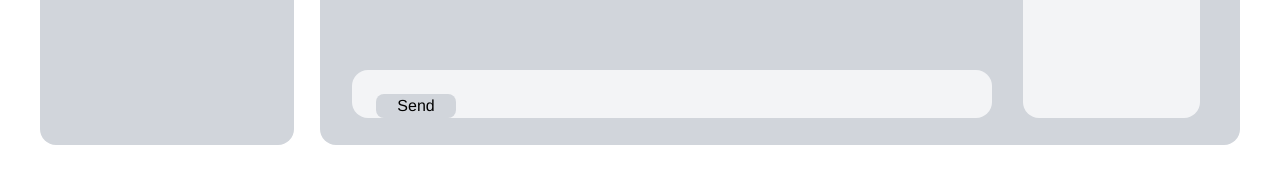
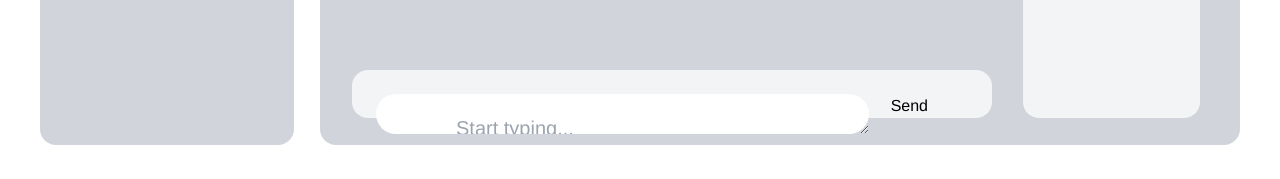
Before and after one commit to JoelShaw0/Discussit, a React (Create React App) app in the folder client/: page /viewdiscussion in a window 1280 px wide. Shown: the part 618-797 px from the top of the page. Built offline with nearby package versions, Linux system fonts and the light colour scheme; a web font is replaced by a local one.

Commit message:
Finishing Touches I guess
If it works it works :100:

```diff
--- a/client/src/pages/ViewDiscussion.js
+++ b/client/src/pages/ViewDiscussion.js
@@ -13,9 +13,9 @@ export default function ViewDiscussion() {
                 <div className="flex fixed justify-start items-center flex-col h-4/6 right-20 bottom-16 bg-gray-100 rounded-2xl mt-20 p-12">
                     <p font-sourceSerifPro>User online</p>
                 </div>
-                <div className="flex fixed justify-start flex-col w-1/2 ml-16 h-1 right-72 bottom-16 bg-gray-100 rounded-2xl mt-20 p-6">
-                    <textarea className="" className="text-xl" type="text" placeholder="Start typing..."></textarea>
-                    <button className="right-72 h-15 w-20 text-black rounded-lg bg-gray-300 hover:bg-gray-200">Send</button>
+                <div className="flex fixed justify-start flex-row w-1/2 ml-16 h-1 right-72 bottom-16 bg-gray-100 rounded-2xl mt-20 p-6">
+                    <textarea className="p-5 px-20 text-black w-5/6 rounded-3xl text-xl" type="text" placeholder="Start typing..."></textarea>
+                    <button className="h-15 w-20 text-black rounded-lg bg-gray-300 hover:bg-gray-200">Send</button>
                 </div>
             </div>
         </div>
```
